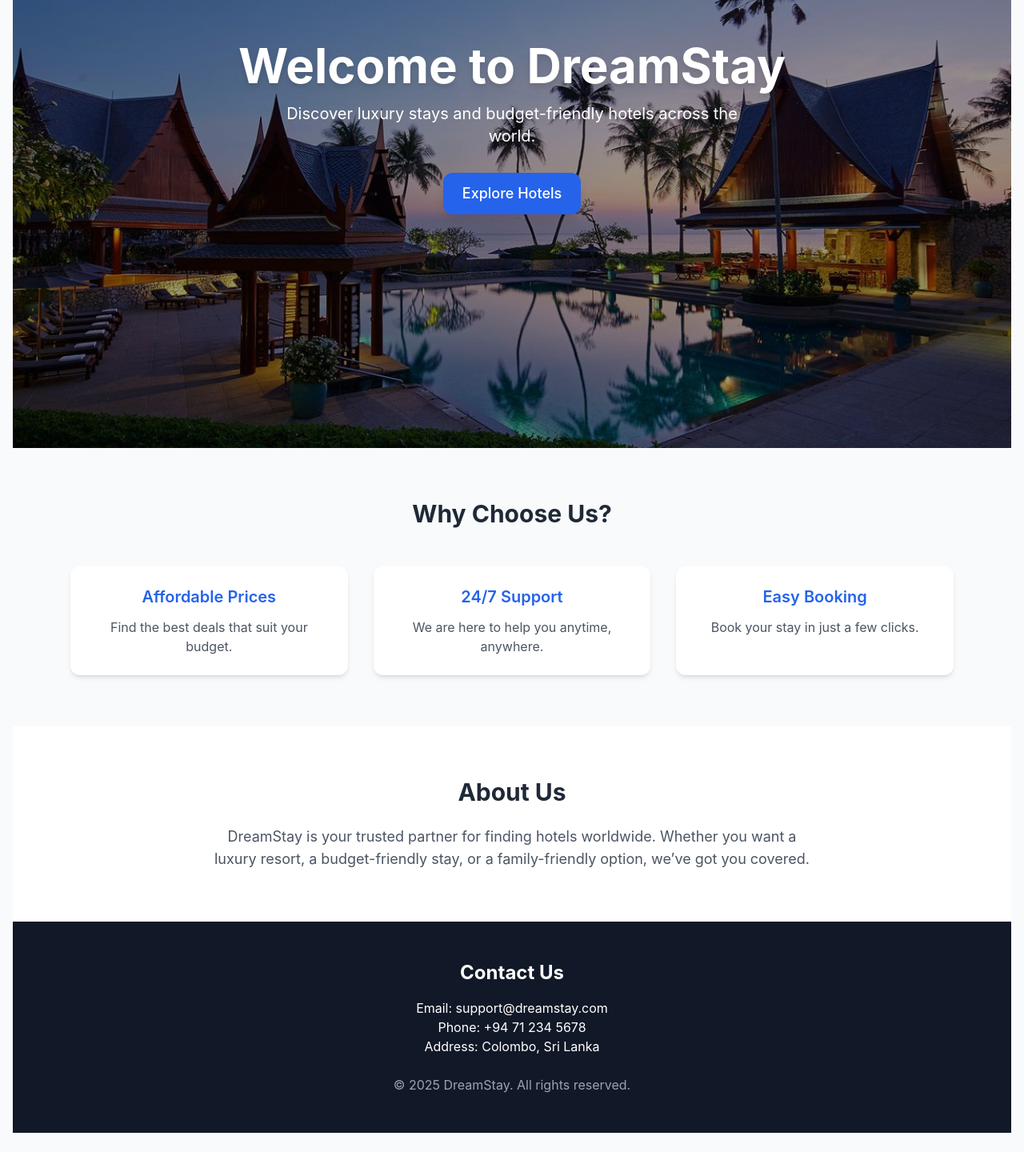
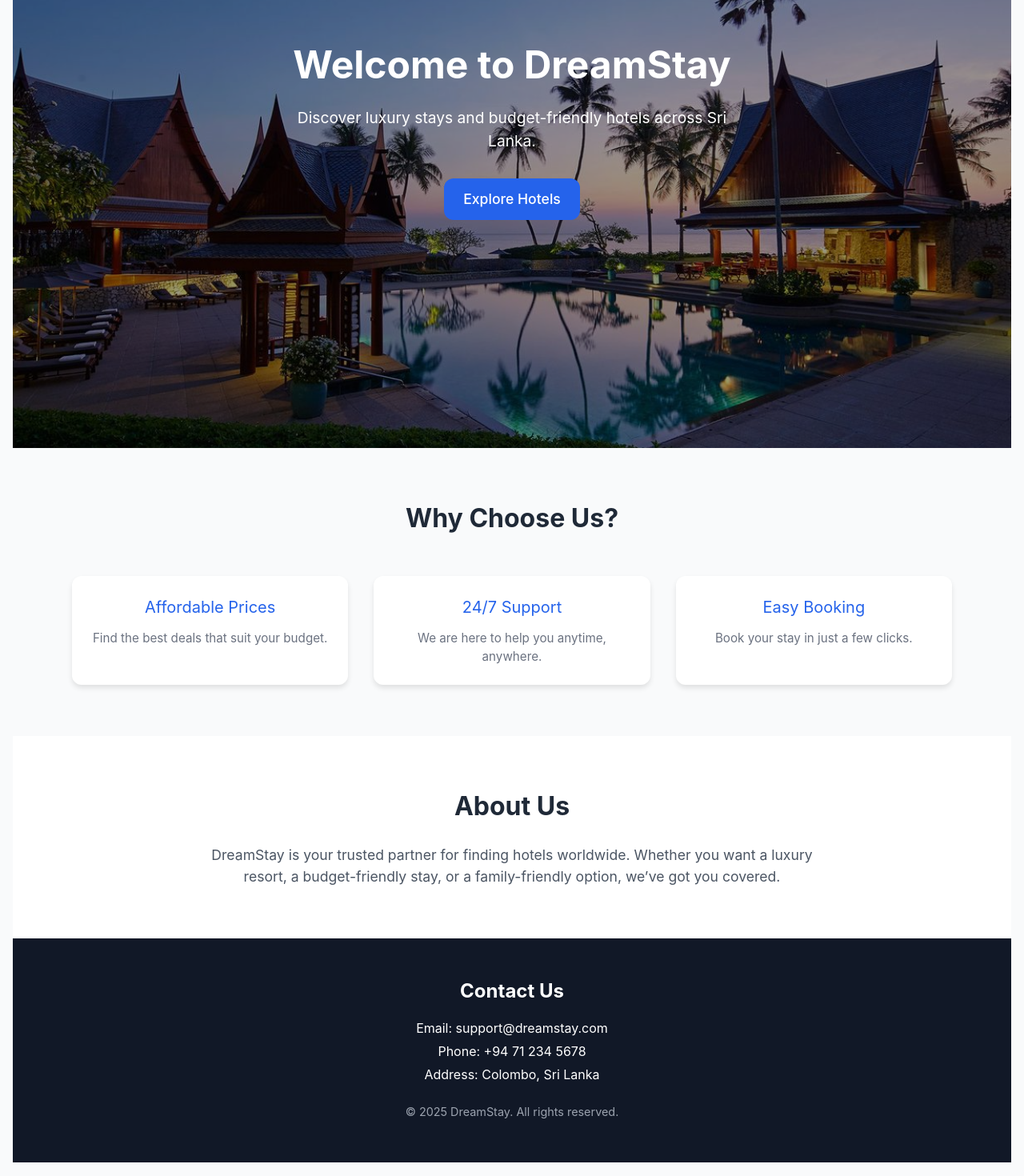
Before and after one commit to hirushan666/hotel-booking-system, a React (Create React App) app in the folder hotel-frontend/: page / in a window 1280 px wide. Shown: the part 320-1790 px from the top of the page at 80% size. Before the commit the page ends 1760 px from the top, so only its background shows below. Built offline with nearby package versions, Linux system fonts and the light colour scheme.

Commit message:
Before adding image attribute

```diff
--- /dev/null
+++ b/hotel-frontend/src/components/Home.css
@@ -0,0 +1,164 @@
+/* Global reset for safety */
+.home {
+  width: 100%;
+  margin: 0;
+  padding: 0;
+}
+
+/* Hero Section */
+.hero {
+  position: relative;
+  height: 100vh;
+  width: 100%;
+  margin: 0;
+  padding: 0;
+  background-size: cover;
+  background-position: center;
+  background-attachment: fixed;
+  background-repeat: no-repeat;
+
+  display: flex;
+  flex-direction: column;
+  justify-content: center;
+  align-items: center;
+  text-align: center;
+
+  color: white;
+}
+
+.hero .overlay {
+  position: absolute;
+  inset: 0;
+  background: rgba(0, 0, 0, 0.4);
+}
+
+.hero h1 {
+  position: relative;
+  font-size: 3rem;
+  font-weight: bold;
+  z-index: 1;
+  margin: 0;
+}
+
+.hero p {
+  position: relative;
+  margin-top: 1rem;
+  font-size: 1.2rem;
+  max-width: 600px;
+  z-index: 1;
+}
+
+.hero button {
+  position: relative;
+  margin-top: 2rem;
+  background: #2563eb;
+  color: white;
+  font-size: 1.1rem;
+  font-weight: 500;
+  padding: 0.8rem 1.5rem;
+  border: none;
+  border-radius: 12px;
+  cursor: pointer;
+  z-index: 1;
+  transition: background 0.3s ease;
+}
+
+.hero button:hover {
+  background: #1e40af;
+}
+
+/* Features Section */
+.features {
+  background: #f9fafb;
+  padding: 4rem 1.5rem;
+  text-align: center;
+}
+
+.features h2 {
+  font-size: 2rem;
+  font-weight: bold;
+  color: #1f2937;
+  margin-bottom: 3rem;
+}
+
+.features-grid {
+  display: grid;
+  gap: 2rem;
+  max-width: 1100px;
+  margin: 0 auto;
+}
+
+@media (min-width: 768px) {
+  .features-grid {
+    grid-template-columns: repeat(3, 1fr);
+  }
+}
+
+.feature-card {
+  background: white;
+  border-radius: 12px;
+  padding: 1.5rem;
+  box-shadow: 0 4px 6px rgba(0,0,0,0.1);
+  transition: transform 0.3s ease, box-shadow 0.3s ease;
+}
+
+.feature-card:hover {
+  transform: translateY(-4px);
+  box-shadow: 0 6px 12px rgba(0,0,0,0.15);
+}
+
+.feature-card h3 {
+  color: #2563eb;
+  font-size: 1.25rem;
+  margin-bottom: 0.8rem;
+}
+
+.feature-card p {
+  color: #6b7280;
+  font-size: 0.95rem;
+}
+
+/* About Section */
+.about {
+  background: #fff;
+  padding: 4rem 1.5rem;
+  text-align: center;
+}
+
+.about h2 {
+  font-size: 2rem;
+  font-weight: bold;
+  color: #1f2937;
+  margin-bottom: 1.5rem;
+}
+
+.about p {
+  max-width: 800px;
+  margin: 0 auto;
+  font-size: 1.1rem;
+  color: #4b5563;
+}
+
+/* Contact Section */
+.contact {
+  background: #111827;
+  color: white;
+  padding: 3rem 1.5rem;
+  text-align: center;
+}
+
+.contact h2 {
+  font-size: 1.5rem;
+  font-weight: bold;
+  margin-bottom: 1rem;
+}
+
+.contact p {
+  margin: 0.3rem 0;
+}
+
+.contact .copy {
+  margin-top: 1.5rem;
+  color: #9ca3af;
+  font-size: 0.9rem;
+}
--- a/hotel-frontend/src/components/Home.js
+++ b/hotel-frontend/src/components/Home.js
@@ -3,6 +3,7 @@ import { useNavigate } from "react-router-dom";
 import hotelBg from "../assets/hotel-bg.png";
 import AOS from "aos";
 import "aos/dist/aos.css";
+import "./Home.css"; // import the css
 
 export default function Home() {
   const navigate = useNavigate();
@@ -12,106 +13,51 @@ export default function Home() {
   }, []);
 
   return (
-    <div className="w-full relative">
+    <div className="home">
 
       {/* Hero Section */}
       <section
-        className="h-screen w-full relative flex flex-col justify-center items-center text-white text-center"
-        style={{
-          backgroundImage: `url(${hotelBg})`,
-          backgroundAttachment: "fixed", // parallax effect
-          backgroundSize: "cover",
-          backgroundPosition: "center",
-          backgroundRepeat: "no-repeat",
-        }}
+        className="hero"
+        style={{ backgroundImage: `url(${hotelBg})` }}
       >
-        {/* Overlay */}
-        <div className="absolute inset-0 bg-black opacity-40"></div>
+        <div className="overlay"></div>
 
-        {/* Hero content */}
-        <h1
-          data-aos="fade-up"
-          className="relative text-5xl md:text-6xl font-bold drop-shadow-lg z-10"
-        >
-          Welcome to DreamStay
-        </h1>
-        <p
-          data-aos="fade-up"
-          data-aos-delay="200"
-          className="relative mt-4 text-lg md:text-xl max-w-xl z-10"
-        >
-          Discover luxury stays and budget-friendly hotels across the world.
+        <h1 data-aos="fade-up">Welcome to DreamStay</h1>
+        <p data-aos="fade-up" data-aos-delay="200">
+          Discover luxury stays and budget-friendly hotels across Sri Lanka.
         </p>
         <button
           data-aos="zoom-in"
           data-aos-delay="400"
           onClick={() => navigate("/hotels")}
-          className="relative mt-8 bg-blue-600 px-6 py-3 rounded-xl text-lg font-medium shadow-lg hover:bg-blue-700 transition z-10"
         >
           Explore Hotels
         </button>
       </section>
 
       {/* Features Section */}
-      <section className="py-16 bg-gray-50 text-center">
-        <h2
-          data-aos="fade-up"
-          className="text-3xl font-bold text-gray-800 mb-12"
-        >
-          Why Choose Us?
-        </h2>
-        <div className="grid gap-8 md:grid-cols-3 max-w-6xl mx-auto px-6">
-          <div
-            data-aos="fade-up"
-            data-aos-delay="100"
-            className="bg-white shadow-md rounded-xl p-6 hover:shadow-xl hover:-translate-y-1 transition transform duration-300"
-          >
-            <h3 className="text-xl font-semibold text-blue-600">
-              Affordable Prices
-            </h3>
-            <p className="mt-3 text-gray-600">
-              Find the best deals that suit your budget.
-            </p>
+      <section className="features">
+        <h2 data-aos="fade-up">Why Choose Us?</h2>
+        <div className="features-grid">
+          <div data-aos="fade-up" data-aos-delay="100" className="feature-card">
+            <h3>Affordable Prices</h3>
+            <p>Find the best deals that suit your budget.</p>
           </div>
-          <div
-            data-aos="fade-up"
-            data-aos-delay="300"
-            className="bg-white shadow-md rounded-xl p-6 hover:shadow-xl hover:-translate-y-1 transition transform duration-300"
-          >
-            <h3 className="text-xl font-semibold text-blue-600">
-              24/7 Support
-            </h3>
-            <p className="mt-3 text-gray-600">
-              We are here to help you anytime, anywhere.
-            </p>
+          <div data-aos="fade-up" data-aos-delay="300" className="feature-card">
+            <h3>24/7 Support</h3>
+            <p>We are here to help you anytime, anywhere.</p>
           </div>
-          <div
-            data-aos="fade-up"
-            data-aos-delay="500"
-            className="bg-white shadow-md rounded-xl p-6 hover:shadow-xl hover:-translate-y-1 transition transform duration-300"
-          >
-            <h3 className="text-xl font-semibold text-blue-600">
-              Easy Booking
-            </h3>
-            <p className="mt-3 text-gray-600">
-              Book your stay in just a few clicks.
-            </p>
+          <div data-aos="fade-up" data-aos-delay="500" className="feature-card">
+            <h3>Easy Booking</h3>
+            <p>Book your stay in just a few clicks.</p>
           </div>
         </div>
       </section>
 
       {/* About Section */}
-      <section className="py-16 bg-white text-center">
-        <h2
-          data-aos="fade-right"
-          className="text-3xl font-bold text-gray-800 mb-6"
-        >
-          About Us
-        </h2>
-        <p
-          data-aos="fade-left"
-          className="max-w-3xl mx-auto text-gray-600 text-lg"
-        >
+      <section className="about">
+        <h2 data-aos="fade-right">About Us</h2>
+        <p data-aos="fade-left">
           DreamStay is your trusted partner for finding hotels worldwide.
           Whether you want a luxury resort, a budget-friendly stay, or a
           family-friendly option, we’ve got you covered.
@@ -119,17 +65,12 @@ export default function Home() {
       </section>
 
       {/* Contact Section */}
-      <footer
-        data-aos="fade-up"
-        className="bg-gray-900 text-white py-12 text-center"
-      >
-        <h2 className="text-2xl font-bold mb-4">Contact Us</h2>
+      <footer className="contact" data-aos="fade-up">
+        <h2>Contact Us</h2>
         <p>Email: support@dreamstay.com</p>
         <p>Phone: +94 71 234 5678</p>
         <p>Address: Colombo, Sri Lanka</p>
-        <p className="mt-6 text-gray-400">
-          © 2025 DreamStay. All rights reserved.
-        </p>
+        <p className="copy">© 2025 DreamStay. All rights reserved.</p>
       </footer>
     </div>
   );
--- /dev/null
+++ b/hotel-frontend/src/components/HotelList.css
@@ -0,0 +1,64 @@
+.hotel-list-container {
+  padding: 40px;
+  min-height: 100vh;
+  background-color: #f9f9f9;
+}
+
+.hotel-list-title {
+  text-align: center;
+  font-size: 2rem;
+  font-weight: bold;
+  color: #1e3a8a;
+  margin-bottom: 30px;
+}
+
+.hotel-grid {
+  display: grid;
+  grid-template-columns: repeat(auto-fill, minmax(300px, 1fr));
+  gap: 20px;
+}
+
+.hotel-card {
+  background-color: #fff;
+  border: 1px solid #dbeafe;
+  border-radius: 12px;
+  padding: 20px;
+  display: flex;
+  flex-direction: column;
+  justify-content: space-between;
+  box-shadow: 0 4px 10px rgba(0,0,0,0.05);
+  transition: transform 0.2s, box-shadow 0.2s;
+}
+
+.hotel-card:hover {
+  transform: translateY(-5px);
+  box-shadow: 0 8px 20px rgba(0,0,0,0.1);
+}
+
+.hotel-name {
+  font-size: 1.25rem;
+  font-weight: 600;
+  color: #1e40af;
+  margin-bottom: 8px;
+}
+
+.hotel-address {
+  font-size: 0.95rem;
+  color: #475569;
+}
+
+.hotel-button {
+  margin-top: 15px;
+  padding: 10px 15px;
+  background-color: #2563eb;
+  color: white;
+  border: none;
+  border-radius: 8px;
+  cursor: pointer;
+  font-weight: 500;
+  transition: background-color 0.2s;
+}
+
+.hotel-button:hover {
+  background-color: #1d4ed8;
+}
--- a/hotel-frontend/src/components/HotelList.js
+++ b/hotel-frontend/src/components/HotelList.js
@@ -1,7 +1,7 @@
 import React, { useEffect, useState } from "react";
 import API from "../api";
 import { useNavigate } from "react-router-dom";
-
+import "./HotelList.css"; // Plain CSS file
 
 export default function HotelList() {
   const [hotels, setHotels] = useState([]);
@@ -12,22 +12,21 @@ export default function HotelList() {
   }, []);
 
   return (
-    <div className="min-h-screen bg-cover bg-center p-8"
-  >
-      <h1 className="text-3xl font-bold mb-6 text-blue-700 text-center">Available Hotels</h1>
-      <div className="grid gap-6 sm:grid-cols-2">
+    <div className="hotel-list-container">
+      <h1 className="hotel-list-title">Available Hotels</h1>
+
+      <div className="hotel-grid">
         {hotels.map((hotel) => (
-          <div
-            key={hotel.id}
-            className="bg-white rounded-xl shadow-md border border-blue-100 p-6 flex flex-col justify-between hover:shadow-lg transition duration-200"
-          >
-            <div>
-              <h2 className="text-xl font-semibold text-blue-800 mb-2">{hotel.name}</h2>
-              <p className="text-gray-600 mb-4">{hotel.address}, {hotel.city}, {hotel.country}</p>
+          <div key={hotel.id} className="hotel-card">
+            <div className="hotel-info">
+              <h2 className="hotel-name">{hotel.name}</h2>
+              <p className="hotel-address">
+                {hotel.city}
+              </p>
             </div>
             <button
+              className="hotel-btn"
               onClick={() => navigate(`/hotel/${hotel.id}`)}
-              className="mt-auto bg-blue-500 text-white px-4 py-2 rounded-lg hover:bg-blue-600 transition font-medium shadow"
             >
               View Rooms
             </button>
--- a/hotel-frontend/src/index.css
+++ b/hotel-frontend/src/index.css
@@ -12,6 +12,7 @@ body {
   padding: 0;
   height: 100%;
   width: 100%;
+
 }
 
 code {
```
